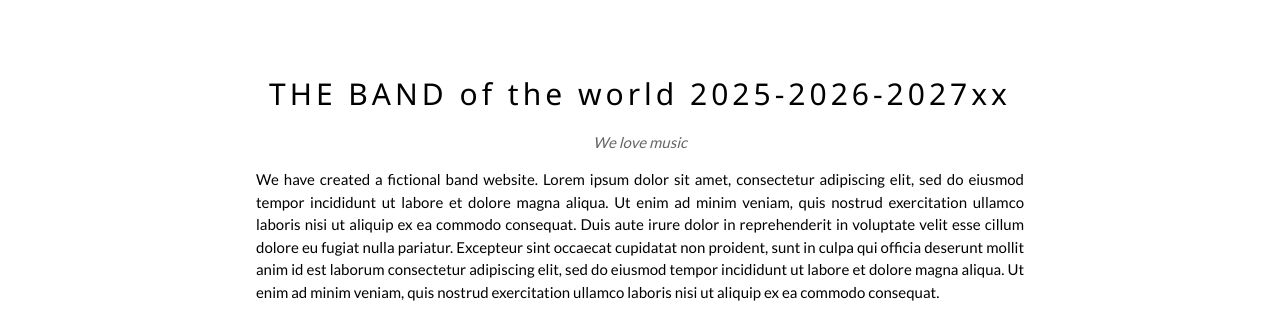
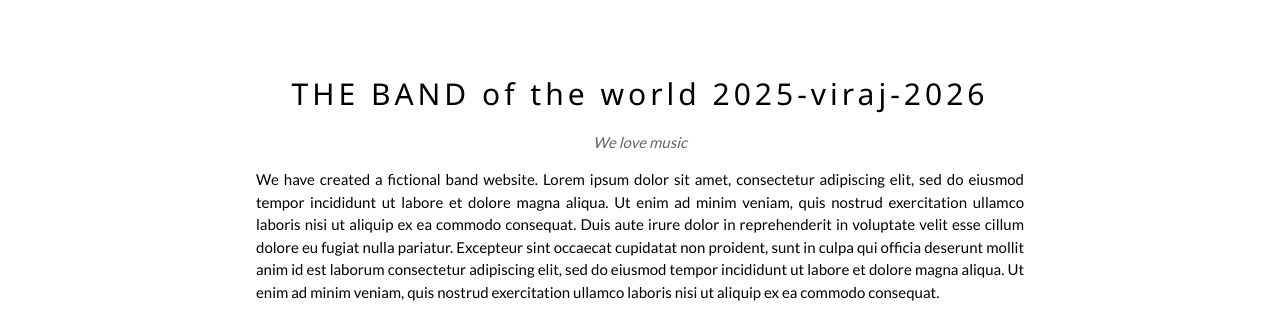
Before and after one commit to dhuriviraj00/CICID-PIPELINE12, a plain HTML site: page index.html in a window 1280 px wide. Shown: the part 72-387 px from the top of the page. Drawn offline with nearby package versions, Linux system fonts and the light colour scheme.

Commit message:
Update index.html

```diff
--- a/index.html
+++ b/index.html
@@ -70,7 +70,7 @@ body {font-family: "Lato", sans-serif}
 
   <!-- The Band Section -->
   <div class="w3-container w3-content w3-center w3-padding-64" style="max-width:800px" id="band">
-    <h2 class="w3-wide">THE BAND of the world 2025-2026-2027xx </h2>
+    <h2 class="w3-wide">THE BAND of the world 2025-viraj-2026 </h2>
     <p class="w3-opacity"><i>We love music </i></p>
     <p class="w3-justify">We have created a fictional band website. Lorem ipsum dolor sit amet, consectetur adipiscing elit, sed do eiusmod tempor incididunt ut labore et dolore magna aliqua. Ut enim ad minim veniam, quis nostrud exercitation ullamco laboris nisi ut aliquip
       ex ea commodo consequat. Duis aute irure dolor in reprehenderit in voluptate velit esse cillum dolore eu fugiat nulla pariatur. Excepteur sint occaecat cupidatat non proident, sunt in culpa qui officia deserunt mollit anim id est laborum consectetur
```
